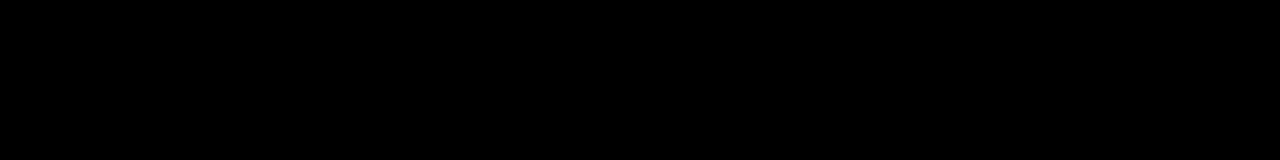
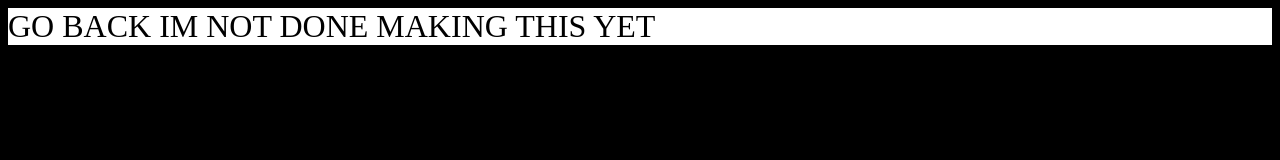
Before and after one commit to OlivierObielak/olivierobielak.github.io, a plain HTML site: page balls.html in a window 1280 px wide. Drawn offline with Linux system fonts and the light colour scheme.

Commit message:
fixed the placeholder
the placeholder now holds a place

```diff
--- a/balls.html
+++ b/balls.html
@@ -4,6 +4,6 @@
 <link rel="icon" type="image/x-icon" href="favicon1.ico">
 </head>
 <body style="background-color:rgb(0, 0, 0);">
-<p1>go back im not done making this yet</p1>
+<p style="background-color:rgb(255, 255, 255); font-size: xx-large;">GO BACK IM NOT DONE MAKING THIS YET </p>
 </body>
 </html>
```
Also changed, not shown: index.html (+2 -0 lines).
